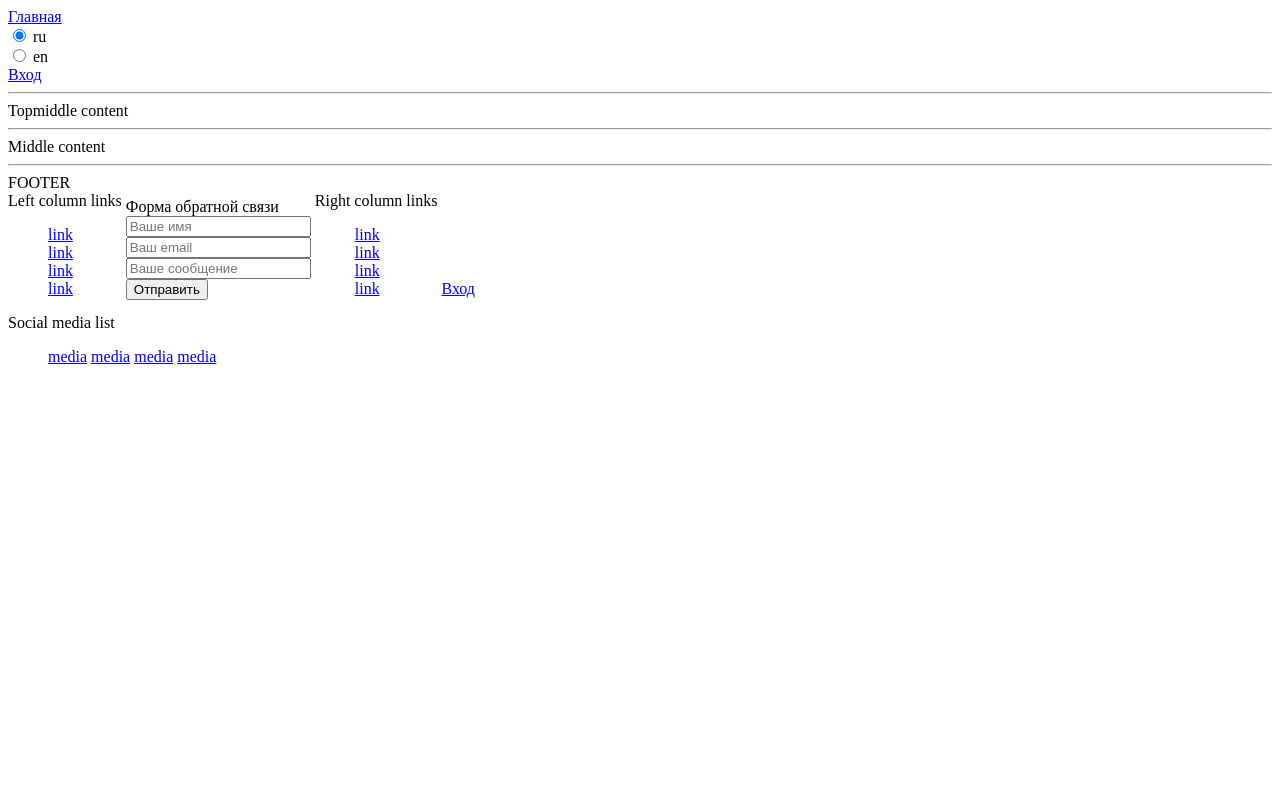
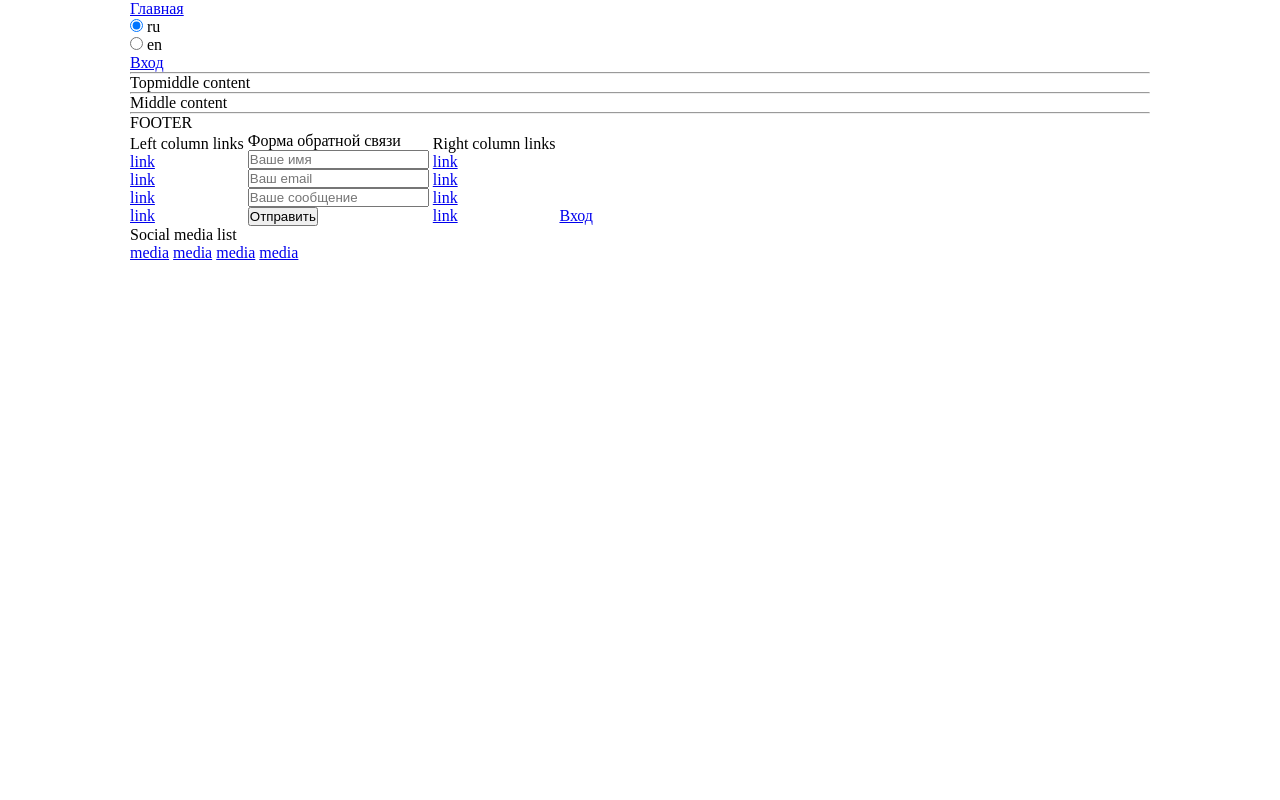
Before and after one commit to andryplekhanov/business-platform, a Django app: page / in a window 1280 px wide. Run offline with Django 3.2, Linux system fonts and the light colour scheme.

Commit message:
структура футера

```diff
--- a/app_main/templates/app_main/base.html
+++ b/app_main/templates/app_main/base.html
@@ -27,5 +27,39 @@
 
 {#        <script src="{% static 'assets/plg/jQuery/jquery-3.5.0.slim.min.js' %}"></script>#}
 {#        <script src="{% static 'assets/js/scripts.js' %}"></script>#}
+
+
+        <!--    !!! ВЕРСТАЛЬЩИКУ: удалить отсюда эти стили при вёрстке  -->
+        <style>
+            * {
+                box-sizing: border-box;
+                margin: 0;
+                padding: 0;
+            }
+
+            .clearfix {
+                *zoom: 1;
+            }
+
+            .clearfix:before,
+            .clearfix:after {
+                display: table;
+                content: "";
+                line-height: 0;
+            }
+
+            .clearfix:after {
+                clear: both;
+            }
+
+            html,
+            body {
+                width: 1020px;
+                height: 100%;
+                margin: 0 auto;
+            }
+
+        </style>
+        <!--    !!! ВЕРСТАЛЬЩИКУ: удалить отсюда эти стили при вёрстке  -->
     </body>
 </html>
```
Also changed, not shown: db.sqlite3.
